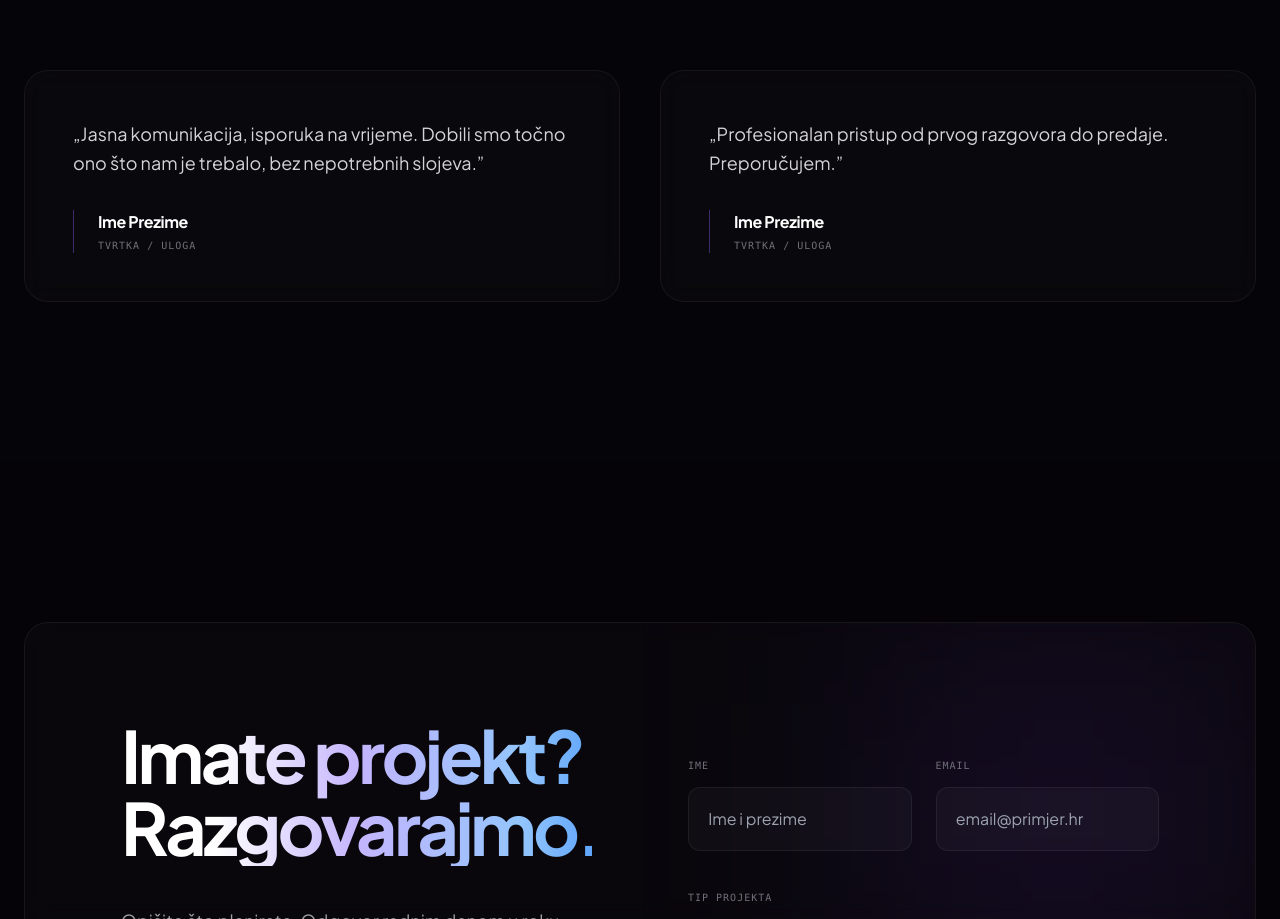
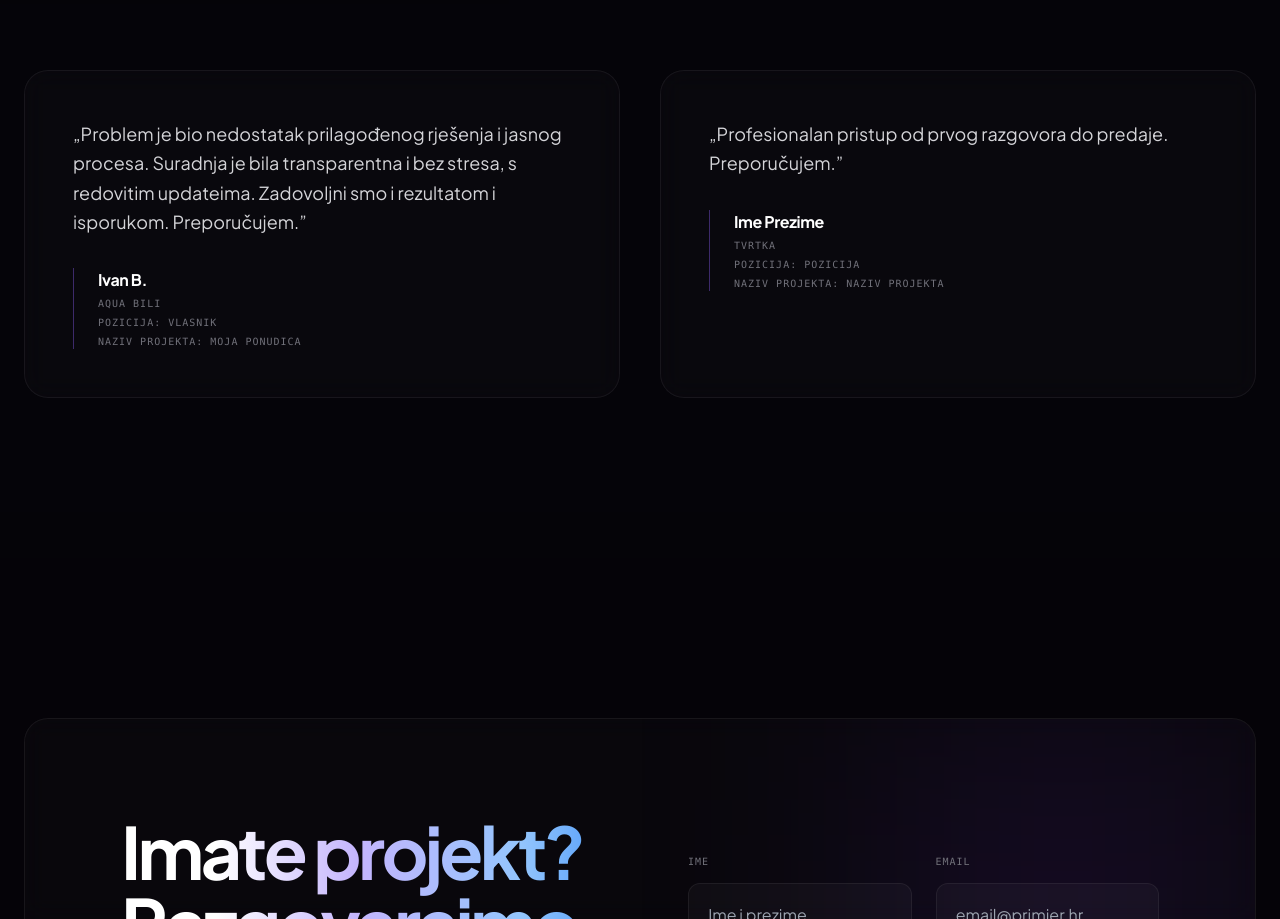
Before and after one commit to NevenM01/NMSolux, a plain HTML site: page NMSloux/index.html in a window 1280 px wide. Shown: the part 8379-9298 px from the top of the page. Drawn offline with nearby package versions, Linux system fonts and the light colour scheme.

Commit message:
Update testimonials in index.html with new client feedback and improved layout for better readability. Add debug log file for session tracking.

```diff
--- a/NMSloux/index.html
+++ b/NMSloux/index.html
@@ -938,17 +938,21 @@
             <h2 class="text-6xl font-bold tracking-tighter mb-20">Što kažu klijenti.</h2>
             <div class="grid md:grid-cols-2 gap-10">
                 <div class="glass-panel p-10 md:p-12">
-                    <p class="text-zinc-300 text-lg leading-relaxed mb-8">„Jasna komunikacija, isporuka na vrijeme. Dobili smo točno ono što nam je trebalo, bez nepotrebnih slojeva.”</p>
-                    <div class="border-l border-violet-500/40 pl-6">
-                        <div class="text-white font-bold tracking-tight">Ime Prezime</div>
-                        <div class="text-[10px] text-zinc-500 font-mono uppercase tracking-widest mt-1">Tvrtka / uloga</div>
+                    <p class="text-zinc-300 text-lg leading-relaxed mb-8">„Problem je bio nedostatak prilagođenog rješenja i jasnog procesa. Suradnja je bila transparentna i bez stresa, s redovitim updateima. Zadovoljni smo i rezultatom i isporukom. Preporučujem.”</p>
+                    <div class="border-l border-violet-500/40 pl-6 space-y-1">
+                        <div class="text-white font-bold tracking-tight">Ivan B.</div>
+                        <div class="text-[10px] text-zinc-500 font-mono uppercase tracking-widest">Aqua Bili</div>
+                        <div class="text-[10px] text-zinc-500 font-mono uppercase tracking-widest">Pozicija: Vlasnik</div>
+                        <div class="text-[10px] text-zinc-500 font-mono uppercase tracking-widest">Naziv projekta: Moja ponudica</div>
                     </div>
                 </div>
                 <div class="glass-panel p-10 md:p-12">
                     <p class="text-zinc-300 text-lg leading-relaxed mb-8">„Profesionalan pristup od prvog razgovora do predaje. Preporučujem.”</p>
-                    <div class="border-l border-violet-500/40 pl-6">
+                    <div class="border-l border-violet-500/40 pl-6 space-y-1">
                         <div class="text-white font-bold tracking-tight">Ime Prezime</div>
-                        <div class="text-[10px] text-zinc-500 font-mono uppercase tracking-widest mt-1">Tvrtka / uloga</div>
+                        <div class="text-[10px] text-zinc-500 font-mono uppercase tracking-widest">Tvrtka</div>
+                        <div class="text-[10px] text-zinc-500 font-mono uppercase tracking-widest">Pozicija: Pozicija</div>
+                        <div class="text-[10px] text-zinc-500 font-mono uppercase tracking-widest">Naziv projekta: Naziv projekta</div>
                     </div>
                 </div>
             </div>
```
Also changed, not shown: 1 other file.
